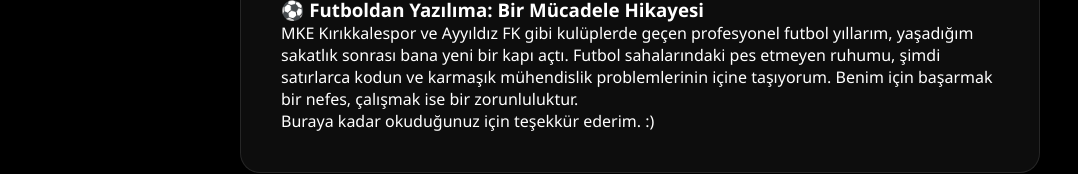
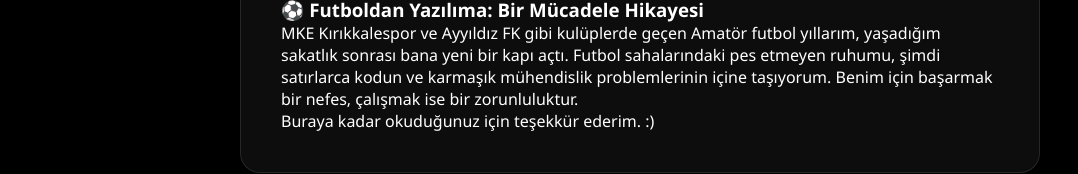
Before and after one commit to civangobel/civangobel.github.io, a plain HTML site: page about.html in a window 1280 px wide. Shown: the part 579-753 px from the top of the page, without its empty margins (0-1078 px from the left). Drawn offline with Linux system fonts and the light colour scheme.

Commit message:
Update about.html

```diff
--- a/about.html
+++ b/about.html
@@ -54,7 +54,7 @@
 
             <section class="personal-story">
                 <h3>⚽ Futboldan Yazılıma: Bir Mücadele Hikayesi</h3>
-                <p>MKE Kırıkkalespor ve Ayyıldız FK gibi kulüplerde geçen profesyonel futbol yıllarım, yaşadığım sakatlık sonrası bana yeni bir kapı açtı. Futbol sahalarındaki pes etmeyen ruhumu, şimdi satırlarca kodun ve karmaşık mühendislik problemlerinin içine taşıyorum. Benim için başarmak bir nefes, çalışmak ise bir zorunluluktur.</p>
+                <p>MKE Kırıkkalespor ve Ayyıldız FK gibi kulüplerde geçen Amatör futbol yıllarım, yaşadığım sakatlık sonrası bana yeni bir kapı açtı. Futbol sahalarındaki pes etmeyen ruhumu, şimdi satırlarca kodun ve karmaşık mühendislik problemlerinin içine taşıyorum. Benim için başarmak bir nefes, çalışmak ise bir zorunluluktur.</p>
             </section>
 
             <div class="thanks-note">
@@ -65,4 +65,5 @@
 
     <script src="script.js"></script>
 </body>
+
 </html>
```
